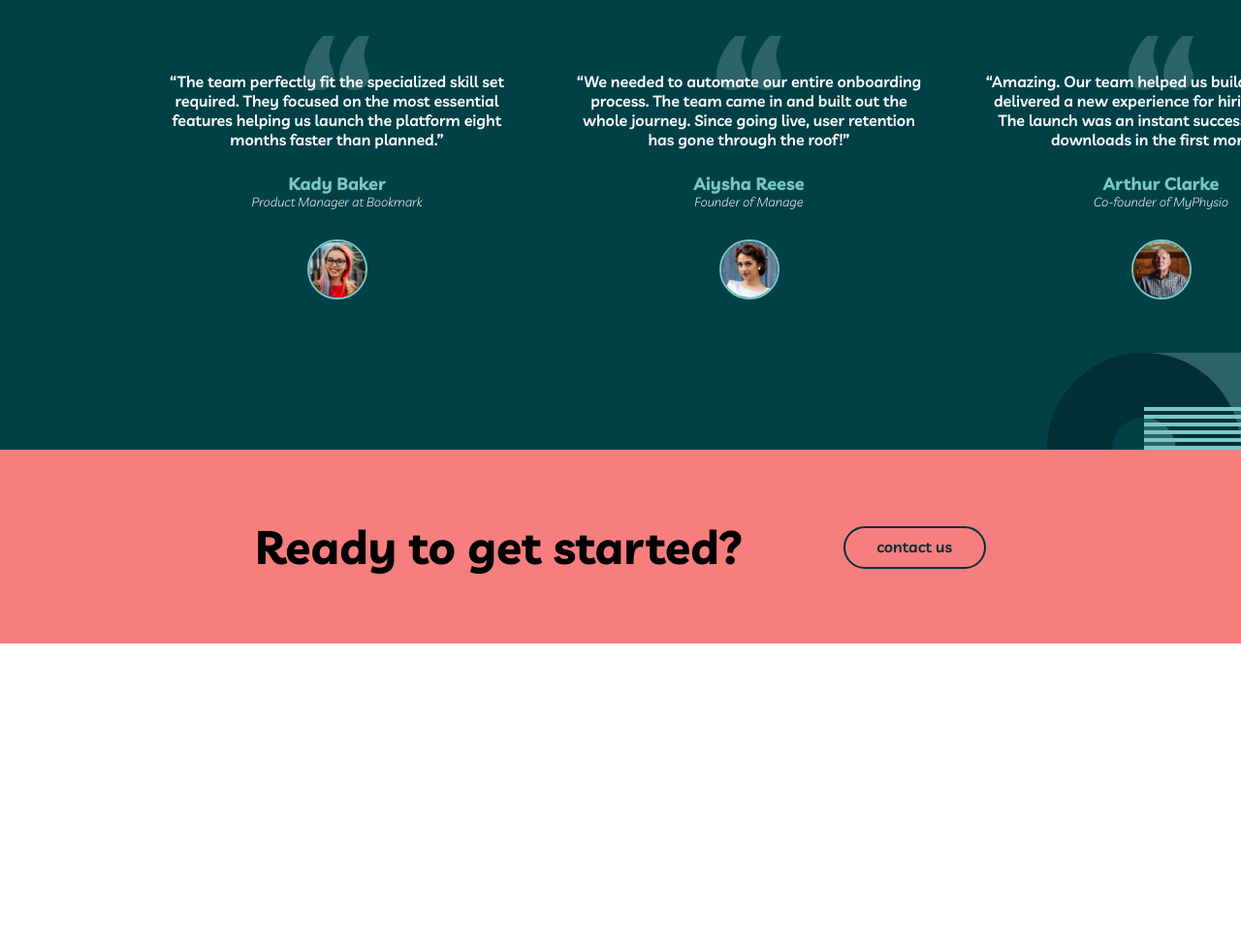
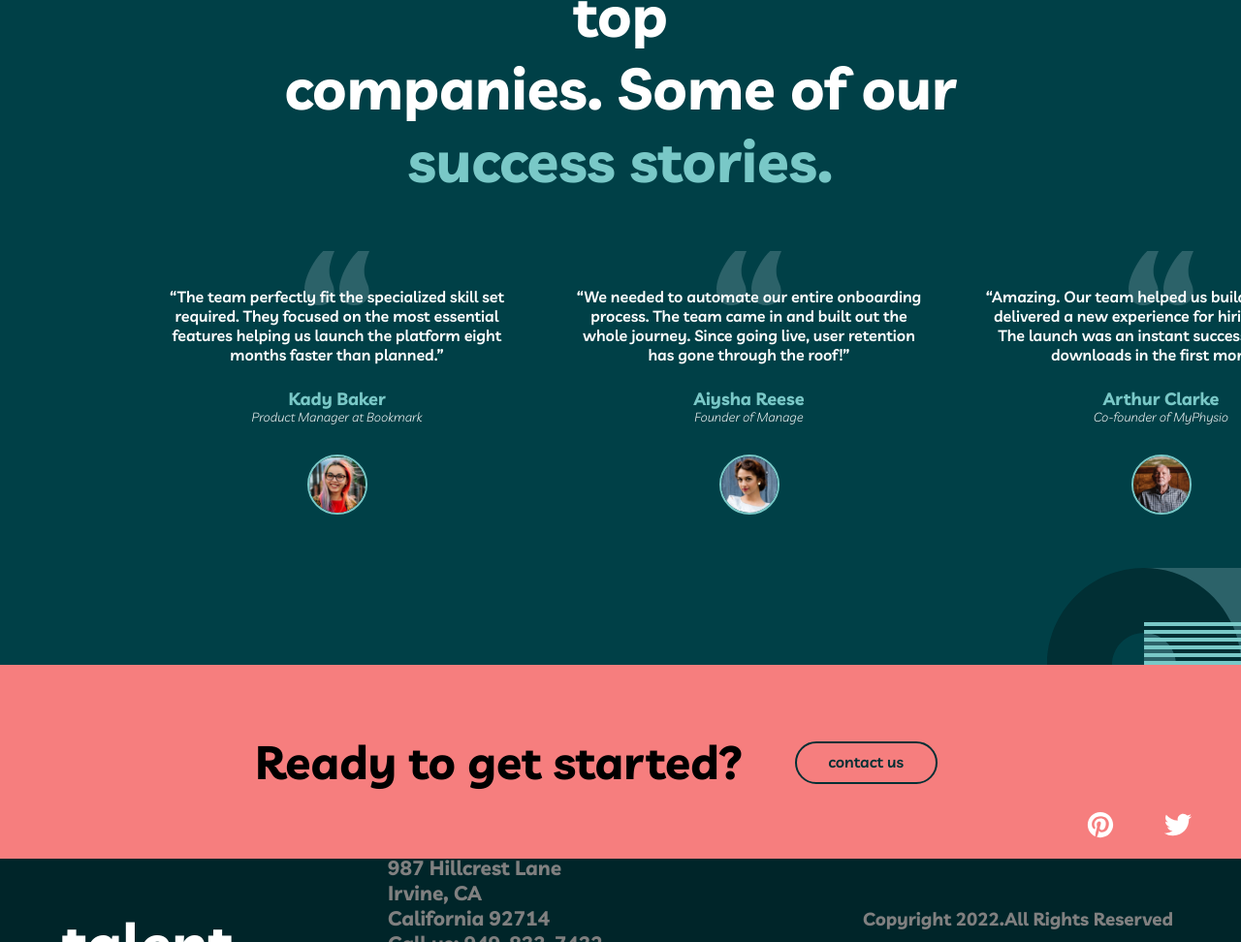
Before and after one commit to Vyciok/Kabliataskis, a plain HTML site: page index.html in a window 1280 px wide. Shown: the part 1828-2800 px from the top of the page at 97% size. Before the commit the page ends 2492 px from the top, so only its background shows below. Drawn offline with nearby package versions, Linux system fonts and the light colour scheme.

Commit message:
added footer

```diff
--- /dev/null
+++ b/CSS/footer.css
@@ -0,0 +1,59 @@
+.footer{
+    /* max-width: 1440px; */
+    width:100%;
+    height: 196px;
+    left: 0px;
+    padding: 50px 5%;
+    background: #002529;
+    color: white;
+    overflow-x: hidden
+  }
+
+  a{
+    color: white;
+    text-decoration: none;
+    margin-right: 50px;
+    margin-top: 20px;
+  }
+
+  h2{
+    font-size: 60px;
+    font-family: 'Livvic Bold' 48px, 48px;
+  }
+
+
+
+  .col-1{
+    margin-bottom: -100px;
+  }
+
+
+  .col-2{
+    margin-top: -200px;
+    margin-left: 400px;
+    color:  gray;
+    font-size: 130%;
+  }
+
+
+   .col-3{
+    float:right;
+    margin-top: -50px;
+    margin-right: 70px;
+    color: gray;
+  }
+
+  .col-4-icons{
+    display:flex;
+    flex-wrap:wrap;
+    flex-direction:row;
+    justify-content: center;
+    float: right;
+    position: relative;
+    font-size: 30px;
+    justify-content:space-evenly;
+    margin-bottom: 100px;
+    margin-top: -170px;
+    margin-left: -50px;
+    align-items:start;
+  }
--- a/index.html
+++ b/index.html
@@ -7,6 +7,7 @@
     <link rel="stylesheet" href="CSS/style.css" />
     <link rel="preconnect" href="https://fonts.googleapis.com" />
     <link rel="preconnect" href="https://fonts.gstatic.com" crossorigin />
+    <link rel="stylesheet" href="CSS/footer.css">
     <meta name="authors" content="Aleksandr Tarejev, Ugnė Adomaitytė, Slavomir Michailin, ">
     <link
       href="https://fonts.googleapis.com/css2?family=Livvic:wght@600;700&display=swap"
@@ -131,12 +132,43 @@
           <a class=" btn primary_btn-dark " href="Pages/contact.html">contact us</a>
         </div>
       </section>
-      <section class="footer_2">
-        <div class="footer_nav"></div>
-        <div class="footer_info"></div>
-        <div class="footer_links"></div>
-        <div class="footer_copyright"></div>
-      </section>
+      <section class="footer-section-2">
+          <div class="footer">
+              <div class="col-1">
+                  <h2>talent</h2>
+
+                  <a href="default.asp"  target="_blank">home</a>
+                  <a href="default.asp"  target="_blank">about</a>
+              </div>
+              </div>
+              <div class="col-2">
+                  <h4>987 Hillcrest Lane<br>
+                      Irvine, CA<br>
+                      California 92714<br>
+                      Call us: 949-833-7432<br>
+                  </h4>
+              </div>
+              </div>
+              <div class="col-4-icons">
+                  <a href="https://facebook.com"> <i class="fa-brands fa-square-facebook"></i></a>
+
+
+                      <a href="https://pinterest.com">
+                          <ion-icon class="icon" name="logo-pinterest"></ion-icon>
+                      </a>
+
+                  <a href="https://twitter.com">
+                  <ion-icon class="icon" name="logo-twitter"></ion-icon>
+                  </a>
+                  </div>
+                  <script type="module" src="https://unpkg.com/ionicons@5.5.2/dist/ionicons/ionicons.esm.js"></script>
+                  <script nomodule src="https://unpkg.com/ionicons@5.5.2/dist/ionicons/ionicons.js"></script>
+              </div>
+              <div class="col-3">
+                  <h3>Copyright 2022.All Rights Reserved</h3>
+              </div>
+
+            </section>
     </footer>
   </body>
 </html>
```
